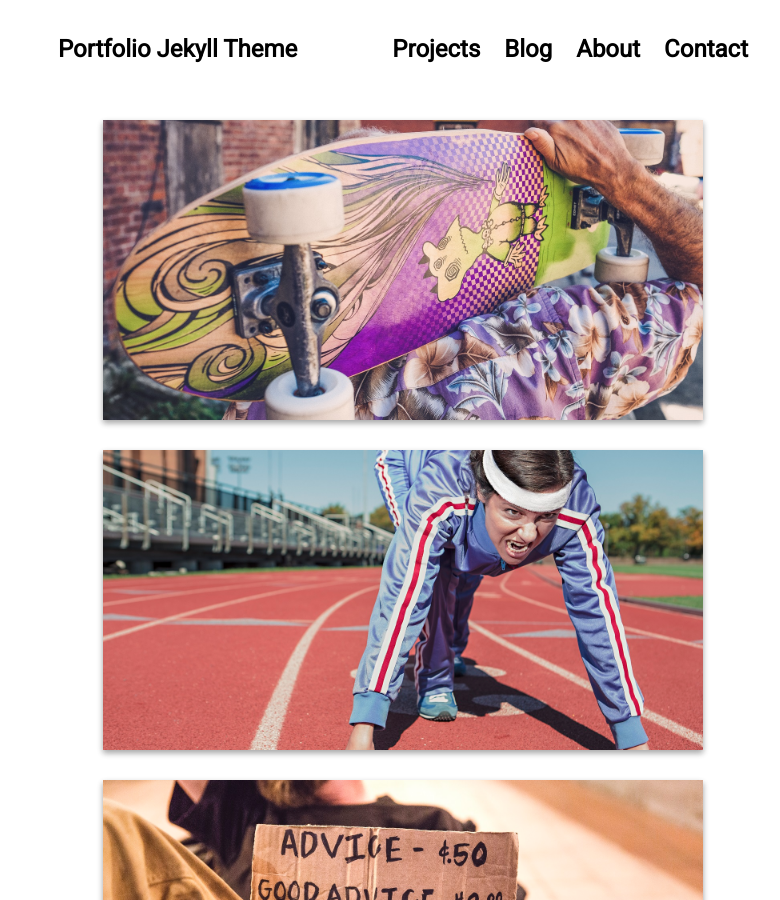
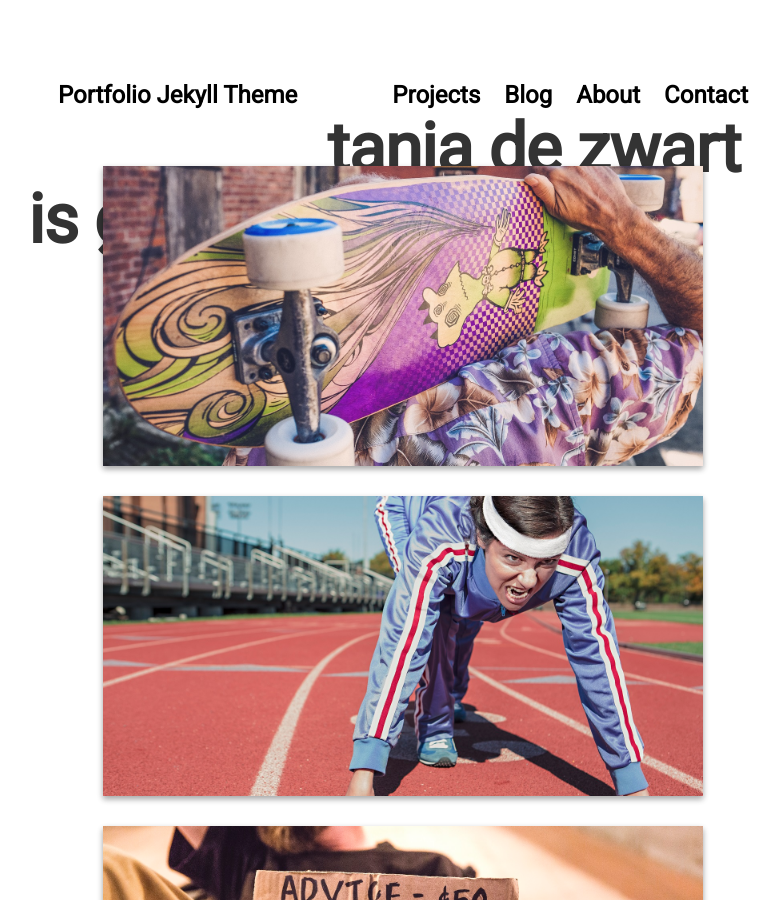
Before and after one commit to dossietrash/portfolio, a Jekyll site: the page built from index.html, in a window 1280 px wide and 900 px high. Shown: the whole window, without its empty margins (237-1017 px from the left). Built offline with Jekyll 4.4.1, drawn with Linux system fonts in a browser that asks for light colours; nearby versions of some CDN libraries.

Commit message:
add text to layout

```diff
--- a/_includes/header.html
+++ b/_includes/header.html
@@ -7,4 +7,5 @@
       <a href="{{ site.github.url }}/{{ item.url }}">{{ item.name }}</a>
     {% endfor %}
   </nav>
-</header>
+  <h1>tanja de zwart is goed</h1>
+</header/>
```
